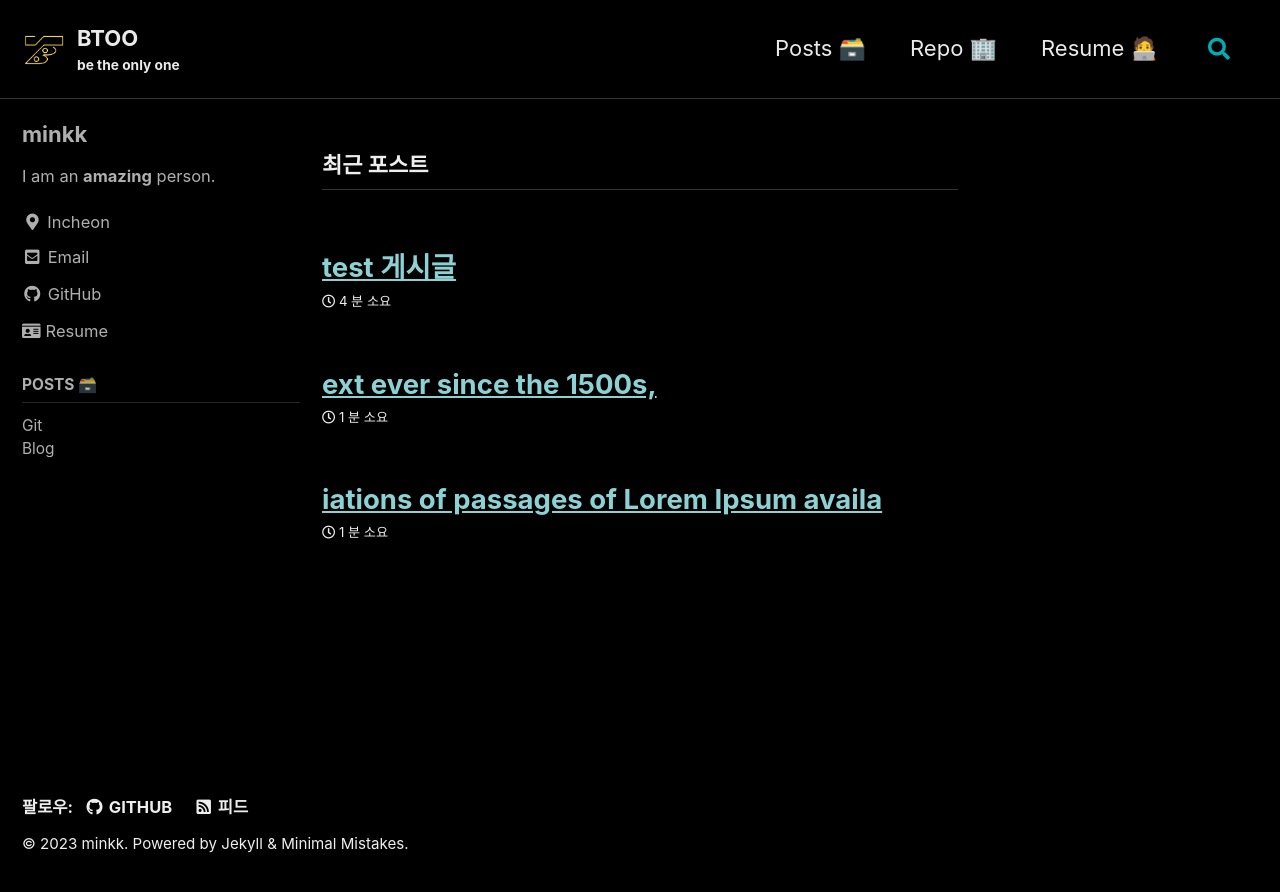
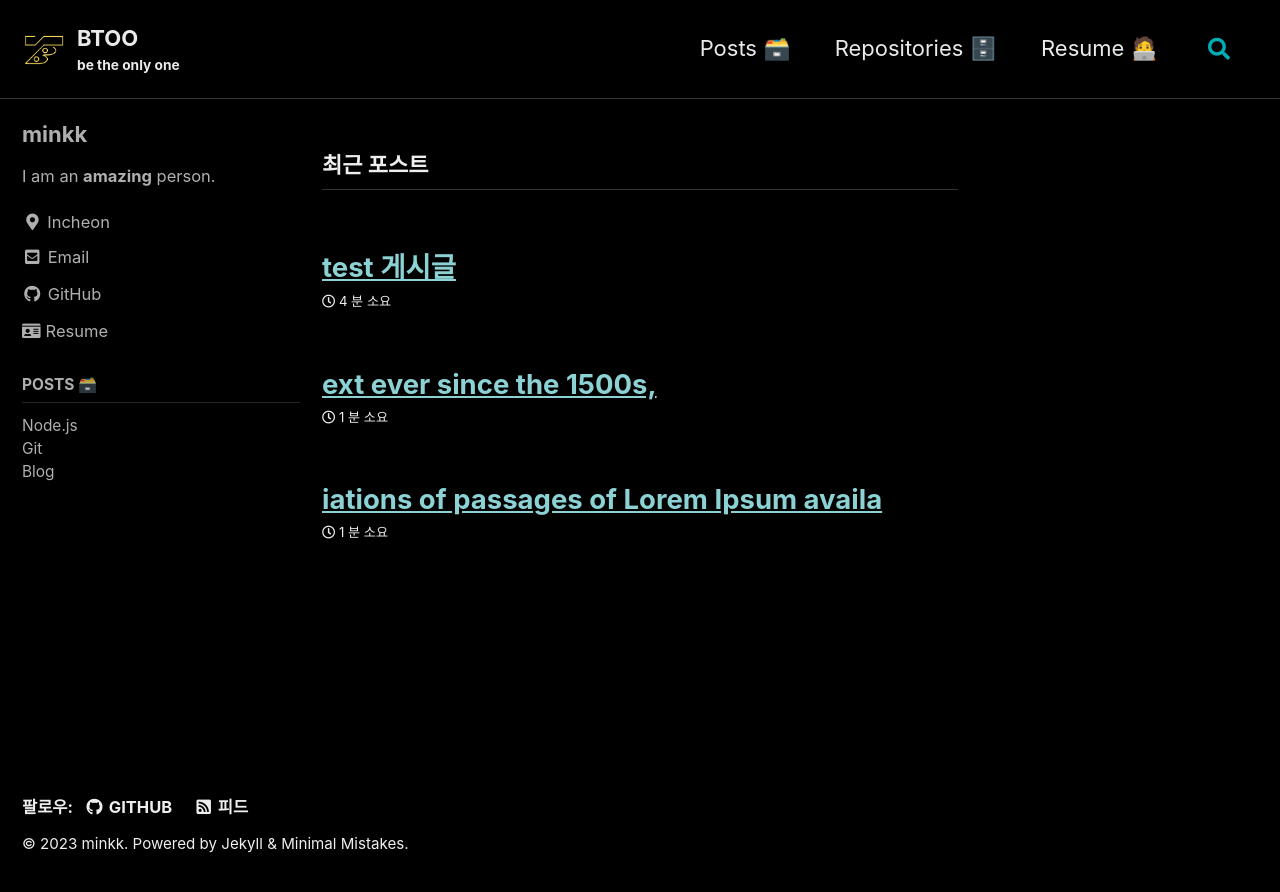
Before and after one commit to only-minkk/only-minkk.github.io, a Jekyll site: the page built from index.html, in a window 1280 px wide. Shown: the top 892 px of the page. Built offline with Jekyll 4.4.1, drawn with Linux system fonts in a browser that asks for light colours; cached includes are drawn as plain includes; the list of posts is cut into pages by our own code.

Commit message:
Add categories

```diff
--- a/_data/navigation.yml
+++ b/_data/navigation.yml
@@ -16,7 +16,7 @@
   #   url: /sitemap/
   - title: "Posts 🗃️"
     url: /posts/
-  - title: "Repo 🏢"
+  - title: "Repositories 🗄️"
     url: https://github.com/only-minkk
   - title: "Resume 🧑‍💻"
     url: /resume/
@@ -24,8 +24,8 @@
 posts:
   - title: Posts 🗃️
     children:
-      # - title: "iOS"
-      #   url: /posts/iOS
+      - title: "Node.js"
+        url: /posts/Node
       # - title: "ProductManager"
       #   url: /posts/ProductManager
       # - title: "codeit"
@@ -46,8 +46,8 @@
 pages:
   - title: Posts 🗃️
     children:
-      # - title: "iOS"
-      #   url: /posts/iOS
+      - title: "Node.js"
+        url: /posts/Node
       # - title: "ProductManager"
       #   url: /posts/ProductManager
       # - title: "codeit"
```
